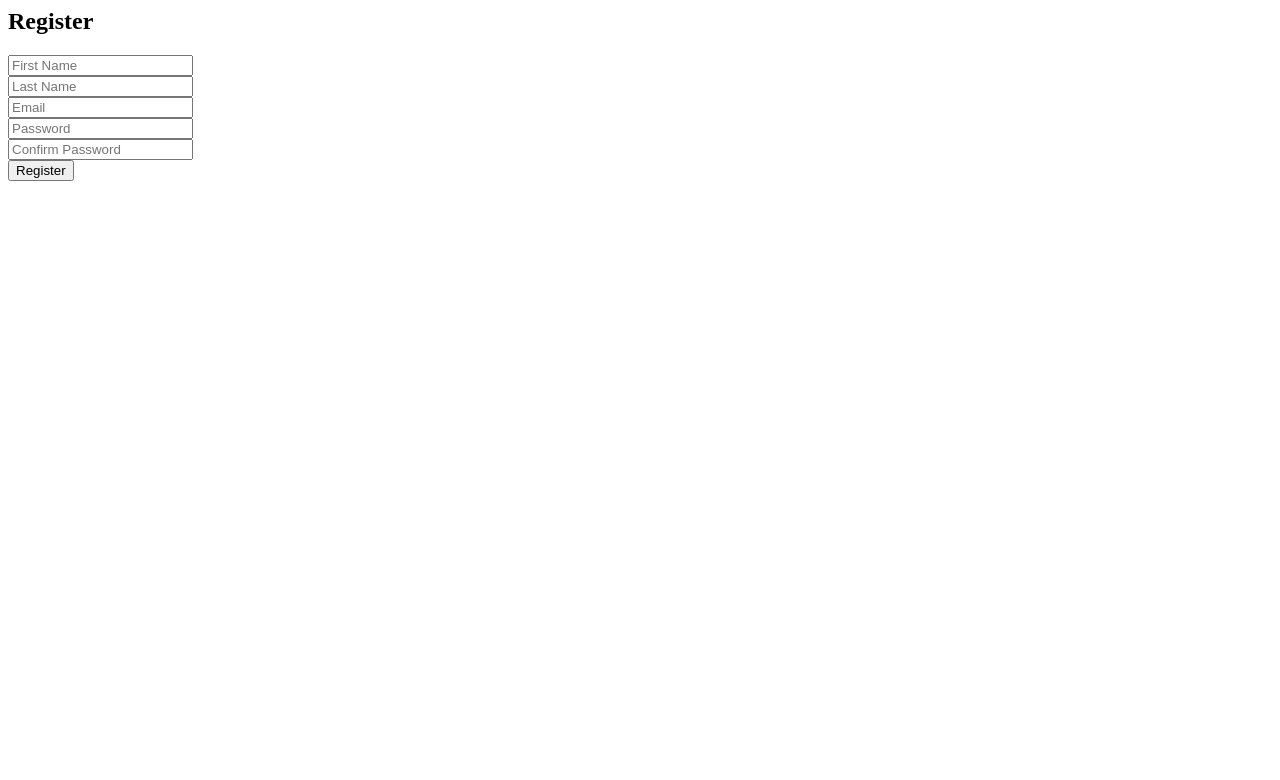
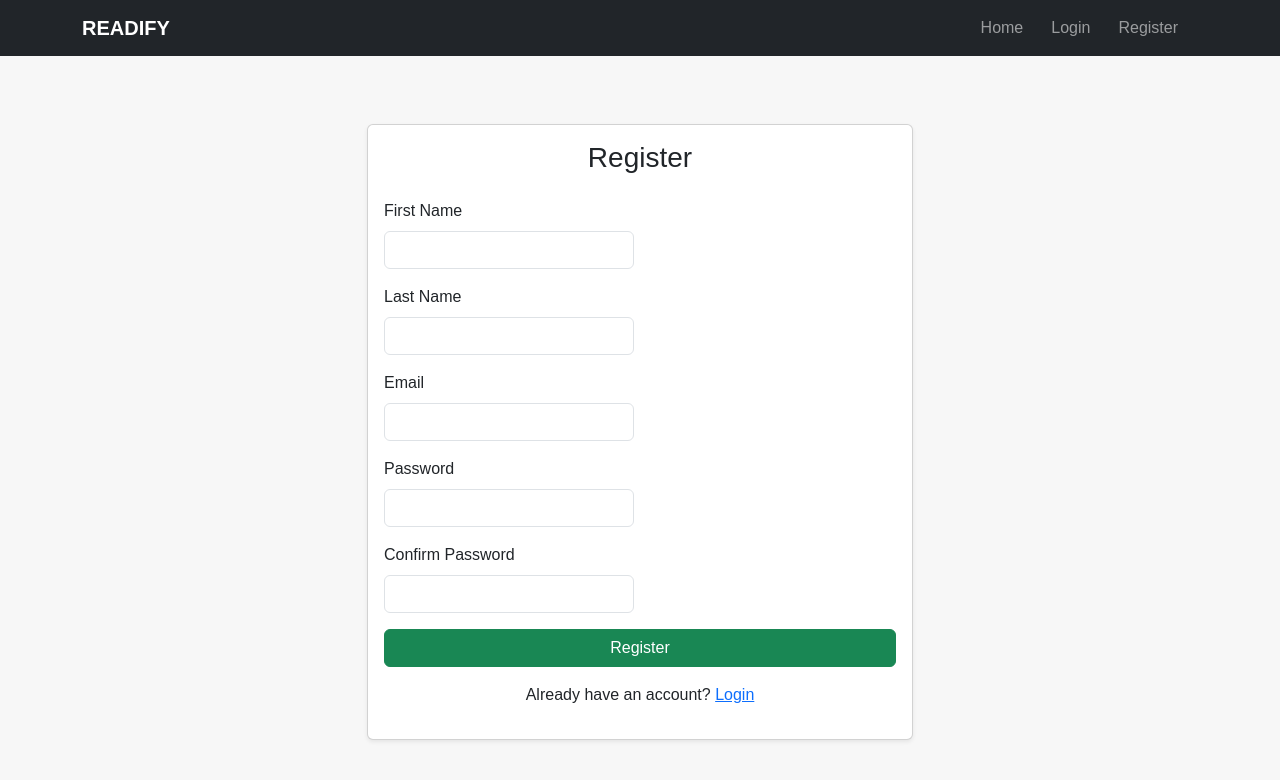
Before and after one commit to Raulsalvatestebaranz/readify, a PHP site: page /register.php in a window 1280 px wide. Shown: the top 780 px of the page. Run offline with PHP 8.4, Linux system fonts and the light colour scheme.

Commit message:
Style register page with Bootstrap

```diff
--- a/register.php
+++ b/register.php
@@ -1,67 +1,146 @@
 <?php
-require 'connect_db.php';
+require "includes/nav.php";
+require "connect_db.php";
 
 $errors = [];
 
-if ($_SERVER['REQUEST_METHOD'] == 'POST') {
+if ($_SERVER["REQUEST_METHOD"] == "POST") {
 
-    if (empty($_POST['first_name'])) {
-        $errors[] = 'Enter your first name.';
+    if (empty($_POST["first_name"])) {
+        $errors[] = "Enter your first name.";
     } else {
-        $fn = mysqli_real_escape_string($link, trim($_POST['first_name']));
+        $fn = mysqli_real_escape_string($link, trim($_POST["first_name"]));
     }
 
-    if (empty($_POST['last_name'])) {
-        $errors[] = 'Enter your last name.';
+    if (empty($_POST["last_name"])) {
+        $errors[] = "Enter your last name.";
     } else {
-        $ln = mysqli_real_escape_string($link, trim($_POST['last_name']));
+        $ln = mysqli_real_escape_string($link, trim($_POST["last_name"]));
     }
 
-    if (empty($_POST['email'])) {
-        $errors[] = 'Enter your email address.';
+    if (empty($_POST["email"])) {
+        $errors[] = "Enter your email address.";
     } else {
-        $e = mysqli_real_escape_string($link, trim($_POST['email']));
+        $e = mysqli_real_escape_string($link, trim($_POST["email"]));
     }
 
-    if (!empty($_POST['pass1'])) {
-        if ($_POST['pass1'] != $_POST['pass2']) {
-            $errors[] = 'Passwords do not match.';
+    if (!empty($_POST["pass1"])) {
+        if ($_POST["pass1"] != $_POST["pass2"]) {
+            $errors[] = "Passwords do not match.";
         } else {
-            $p = mysqli_real_escape_string($link, trim($_POST['pass1']));
+            $p = mysqli_real_escape_string($link, trim($_POST["pass1"]));
         }
     } else {
-        $errors[] = 'Enter your password.';
+        $errors[] = "Enter your password.";
+    }
+
+    if (empty($errors)) {
+        $q = "SELECT user_id FROM users WHERE email='$e'";
+        $r = mysqli_query($link, $q);
+        if (mysqli_num_rows($r) != 0) {
+            $errors[] = "Email address already registered.";
+        }
     }
 
     if (empty($errors)) {
         $q = "INSERT INTO users (first_name, last_name, email, pass, reg_date)
-              VALUES ('$fn', '$ln', '$e', '$p', NOW())";
-        $r = mysqli_query($link, $q);
+              VALUES ('$fn','$ln','$e','$p',NOW())";
+        mysqli_query($link, $q);
 
-        if ($r) {
-            echo '<p>You are now registered. <a href="login.php">Login</a></p>';
+        echo '
+        <div class="container mt-5">
+            <div class="alert alert-success">
+                <h4 class="alert-heading">Registration Successful</h4>
+                <p>You are now registered.</p>
+                <hr>
+                <a href="login.php" class="btn btn-primary">Login</a>
+            </div>
+        </div>';
         exit();
-        }
     }
 }
 ?>
 
-<h2>Register</h2>
+<!DOCTYPE html>
+<html lang="en">
+<head>
+    <meta charset="UTF-8">
+    <title>Register – READIFY</title>
+
+    <!-- Bootstrap CSS -->
+    <link href="https://cdn.jsdelivr.net/npm/bootstrap@5.3.2/dist/css/bootstrap.min.css" rel="stylesheet">
+
+    <!-- Custom CSS -->
+    <link rel="stylesheet" href="css/style.css">
+</head>
+<body>
+
+<div class="container mt-5">
+    <div class="row justify-content-center">
+        <div class="col-md-6">
+
+            <div class="card shadow-sm">
+                <div class="card-body">
+
+                    <h3 class="text-center mb-4">Register</h3>
 
                     <?php
                     if (!empty($errors)) {
-    echo '<p>The following error(s) occurred:</p>';
+                        echo '<div class="alert alert-danger">';
                         foreach ($errors as $msg) {
-        echo "$msg<br>";
+                            echo $msg . '<br>';
                         }
+                        echo '</div>';
                     }
                     ?>
 
                     <form action="register.php" method="post">
-    <input type="text" name="first_name" placeholder="First Name"><br>
-    <input type="text" name="last_name" placeholder="Last Name"><br>
-    <input type="email" name="email" placeholder="Email"><br>
-    <input type="password" name="pass1" placeholder="Password"><br>
-    <input type="password" name="pass2" placeholder="Confirm Password"><br>
-    <input type="submit" value="Register">
+
+                        <div class="mb-3">
+                            <label class="form-label">First Name</label>
+                            <input type="text" name="first_name" class="form-control"
+                                   value="<?php if (isset($_POST["first_name"])) echo $_POST["first_name"]; ?>">
+                        </div>
+
+                        <div class="mb-3">
+                            <label class="form-label">Last Name</label>
+                            <input type="text" name="last_name" class="form-control"
+                                   value="<?php if (isset($_POST["last_name"])) echo $_POST["last_name"]; ?>">
+                        </div>
+
+                        <div class="mb-3">
+                            <label class="form-label">Email</label>
+                            <input type="email" name="email" class="form-control"
+                                   value="<?php if (isset($_POST["email"])) echo $_POST["email"]; ?>">
+                        </div>
+
+                        <div class="mb-3">
+                            <label class="form-label">Password</label>
+                            <input type="password" name="pass1" class="form-control">
+                        </div>
+
+                        <div class="mb-3">
+                            <label class="form-label">Confirm Password</label>
+                            <input type="password" name="pass2" class="form-control">
+                        </div>
+
+                        <div class="d-grid">
+                            <button type="submit" class="btn btn-success">Register</button>
+                        </div>
+
                     </form>
+
+                    <p class="text-center mt-3">
+                        Already have an account?
+                        <a href="login.php">Login</a>
+                    </p>
+
+                </div>
+            </div>
+
+        </div>
+    </div>
+</div>
+
+</body>
+</html>
```
Lines whose indentation alone changed are shown as unchanged.
